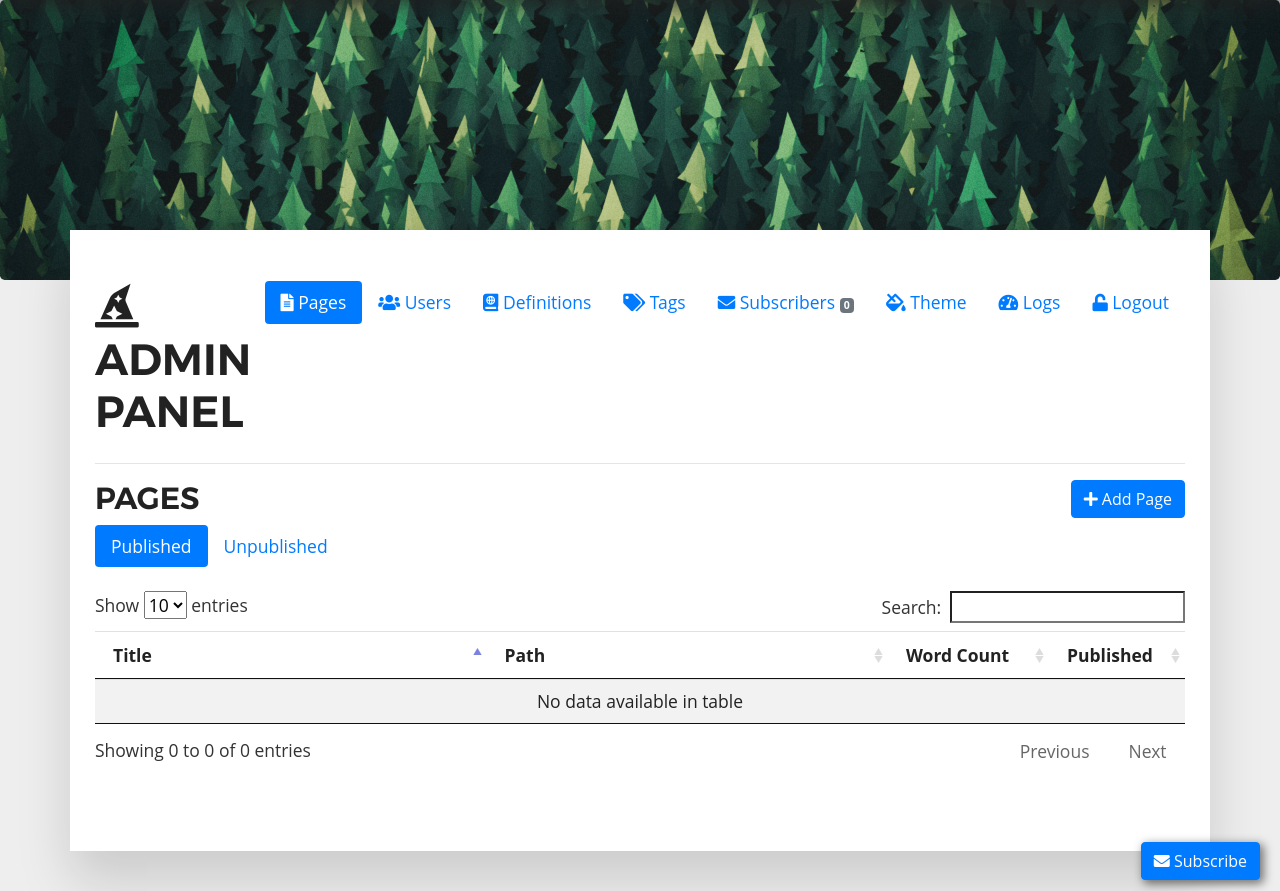
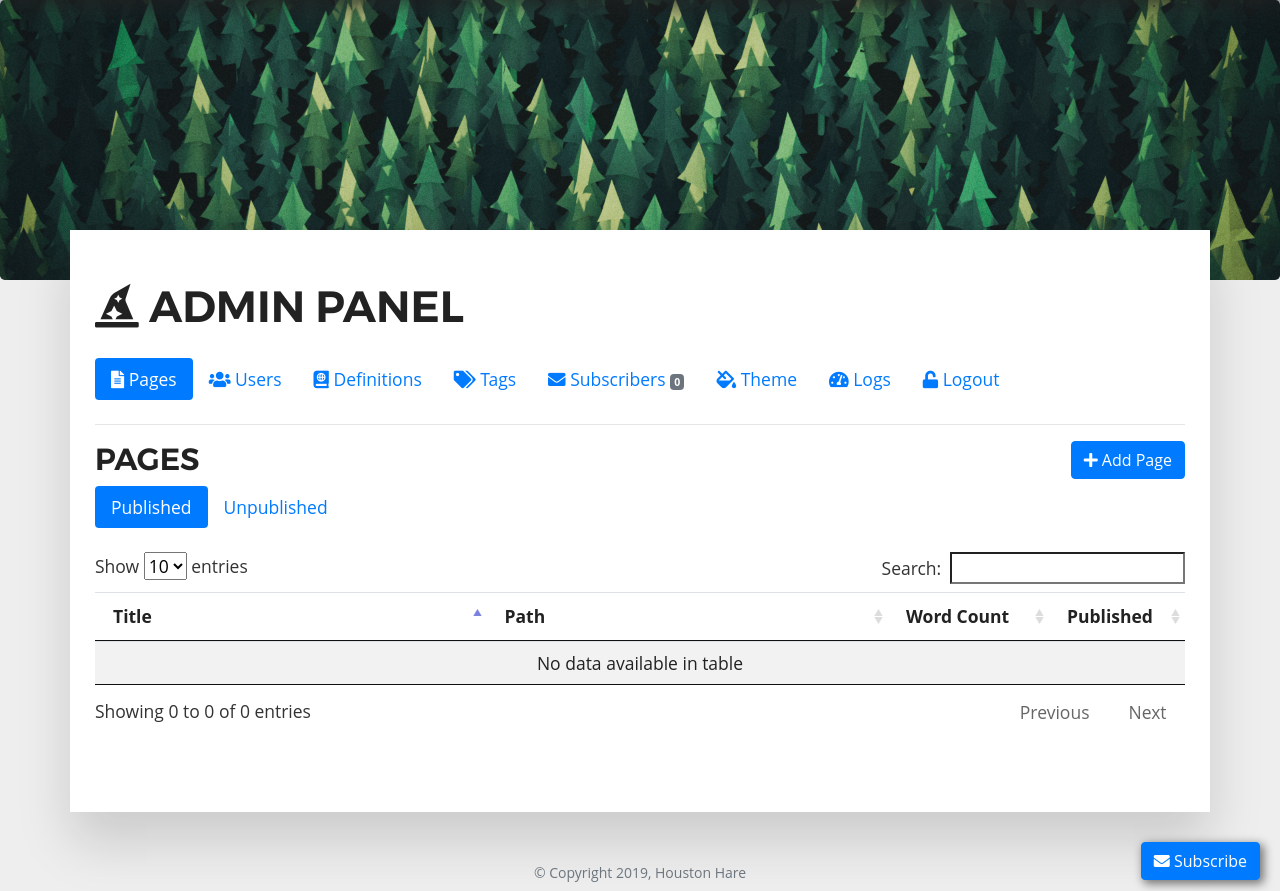
Before and after one commit to treetrnk/flask_writer, a Flask app: page /admin/pages in a window 1280 px wide. Shown: the top 891 px of the page. Run offline with Flask 2, Linux system fonts and the light colour scheme; a user stored in the database is signed in; data that the repository does not hold is empty; some libraries are stand-ins or nearby versions.

Commit message:
Fix layout of admin panel

```diff
--- a/app/templates/admin/nav.html
+++ b/app/templates/admin/nav.html
@@ -1,5 +1,5 @@
-
-<ul class="nav nav-pills mb-4 float-right">
+<h1 class="mb-4"><i class="fas fa-hat-wizard"></i> Admin Panel</h1>
+<ul class="nav nav-pills mb-4">
 	<li class="nav-item">
 		<a href="{{ url_for('admin.pages') }}" class="nav-link {% if tab == 'pages' %}active{% endif %}" data-toggle='tooltip' title='Pages'>
 			<i class="fas fa-file-alt"></i><span class="d-none d-sm-none d-md-inline"> Pages</span>
@@ -44,6 +44,5 @@
 		</a>
 	</li>
 </ul>
-<h1 class="mb-4"><i class="fas fa-hat-wizard"></i> Admin Panel</h1>
 
 <hr />
```
